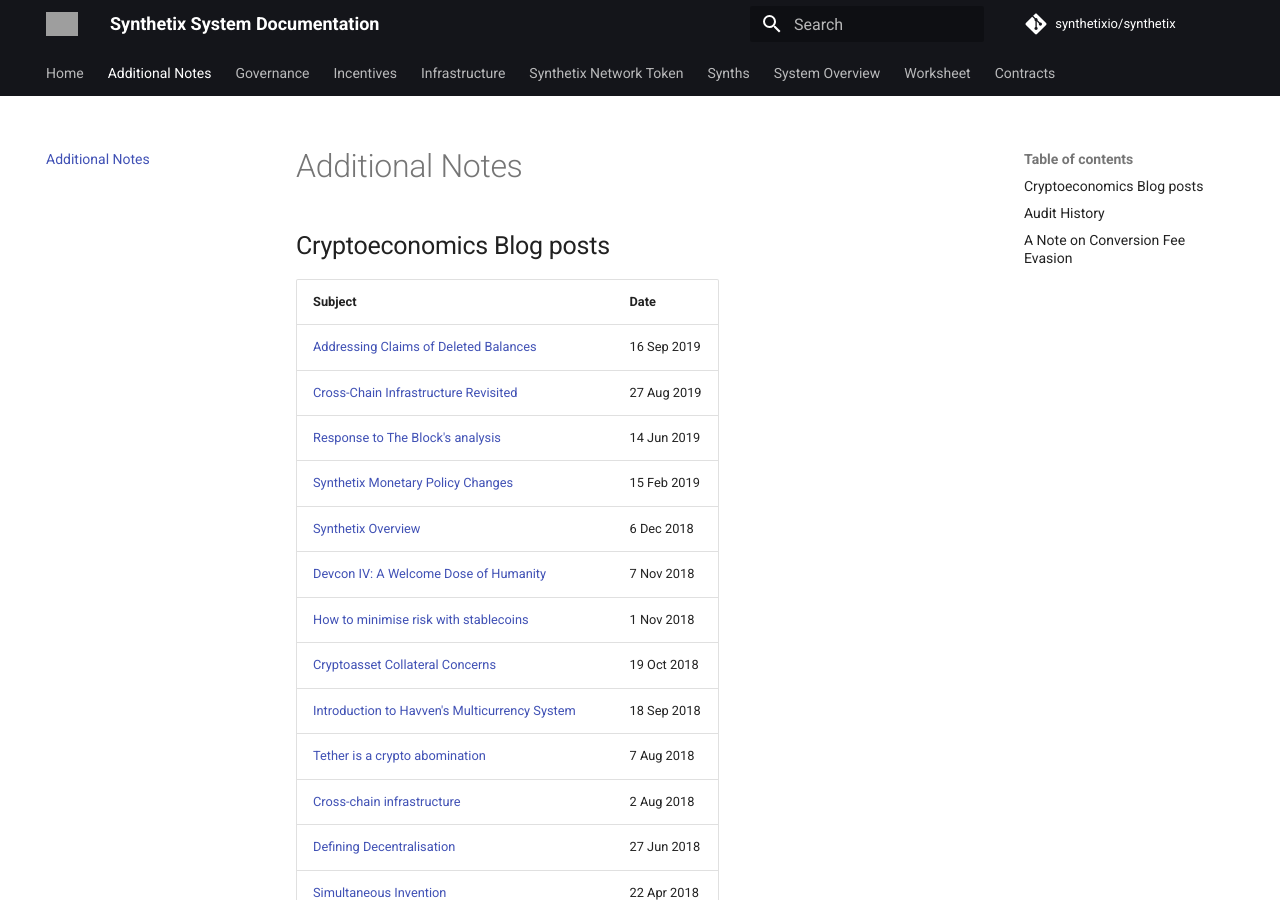
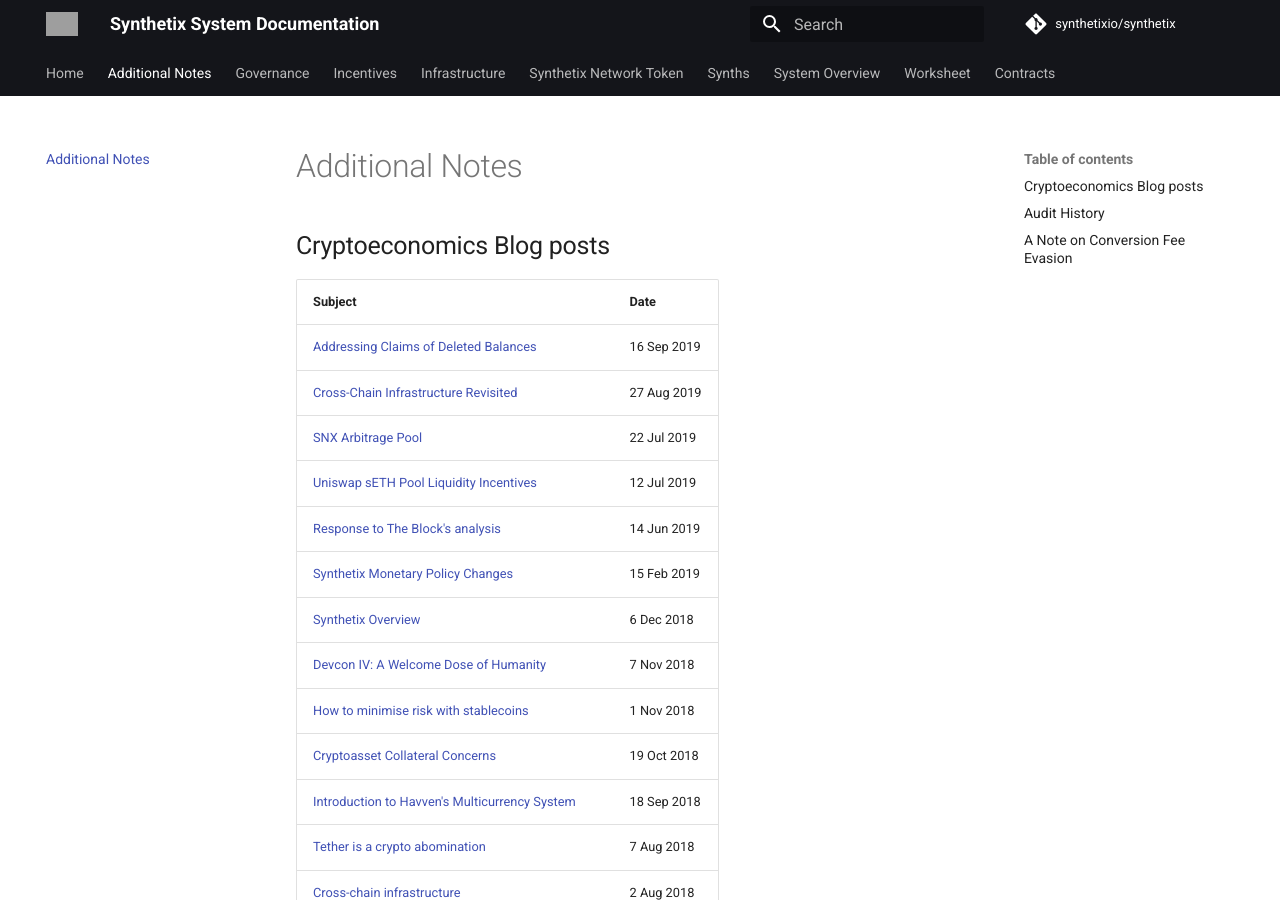
Before and after one commit to Synthetixio/synthetix, an MkDocs documentation site: the page built from docs/additional-notes.md, in a window 1280 px wide and 900 px high. Built offline with MkDocs 1.6.1 and Material for MkDocs 9.7.7, drawn with Linux system fonts in a browser that asks for light colours; formulas are drawn with MathJax 3; comment, search, counter and statistics services are not loaded; grey boxes are pictures that could not be loaded.

Commit message:
More blog posts.

```diff
--- a/docs/additional-notes.md
+++ b/docs/additional-notes.md
@@ -6,6 +6,8 @@
 --------|-----
 [Addressing Claims of Deleted Balances](https://blog.synthetix.io/addressing-claims-of-deleted-balances/) | 16 Sep 2019
 [Cross-Chain Infrastructure Revisited](https://blog.synthetix.io/cross-chain-infrastructure-revisited/) | 27 Aug 2019
+[SNX Arbitrage Pool](https://blog.synthetix.io/snx-arbitrage-pool/) | 22 Jul 2019
+[Uniswap sETH Pool Liquidity Incentives](https://blog.synthetix.io/uniswap-seth-pool-incentives/) | 12 Jul 2019
 [Response to The Block's analysis](https://blog.synthetix.io/response-to-the-block-analysis/) | 14 Jun 2019
 [Synthetix Monetary Policy Changes](https://blog.synthetix.io/synthetix-monetary-policy-changes/) | 15 Feb 2019
 [Synthetix Overview](https://blog.synthetix.io/synthetix-overview/) | 6 Dec 2018
```
